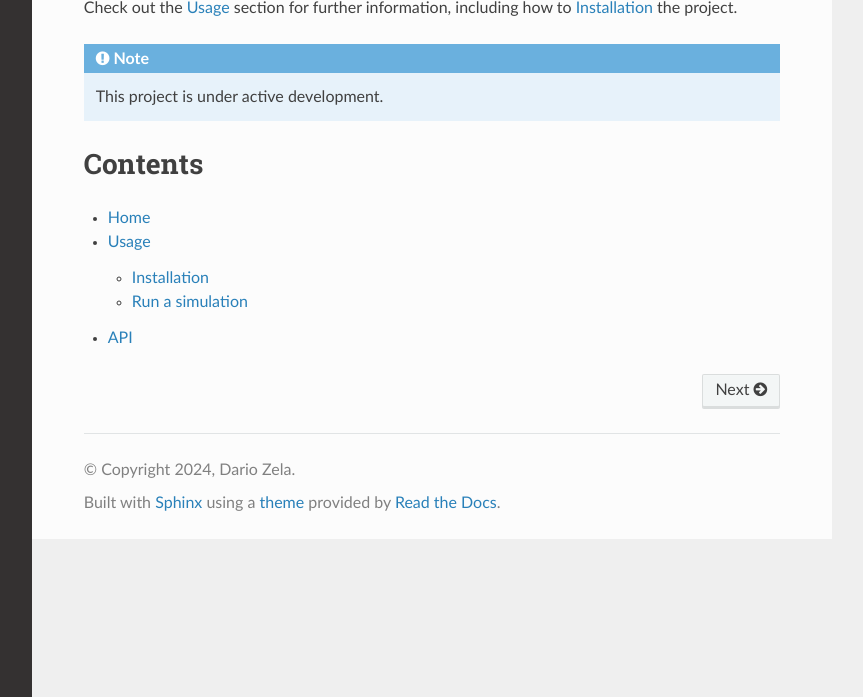
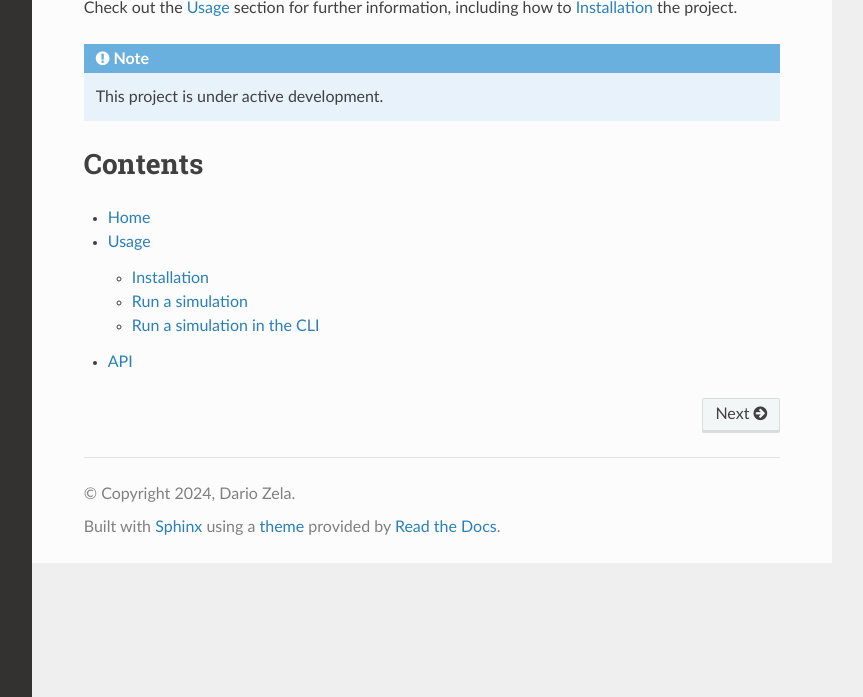
Before and after one commit to Dario-Zela/pygbm, a Sphinx documentation site: the page built from source/index.rst, in a window 1280 px wide, cut to the strip 203-900 px from the top of the page. Shown: the whole strip, without its empty margins (268-1131 px from the left). Built offline with Sphinx 7.4.7 and the Read the Docs theme 3.1.0, drawn with Linux system fonts in a browser that asks for light colours.

Commit message:
Fixed usage.rst, again

```diff
--- a/source/usage.rst
+++ b/source/usage.rst
@@ -17,13 +17,15 @@
 
 To create a simulation in a python script the ``GBMSimulator`` class must be used:
 
-.. automodule:: pygbm.gbm_simulator.GBMSimulator
+.. automodule:: pygbm.gbm_simulator
     :members:
 
-The
 
 For example:
 
 >>> import lumache
 >>> lumache.get_random_ingredients()
 ['shells', 'gorgonzola', 'parsley']
+
+Run a simulation in the CLI
+----------------
```
